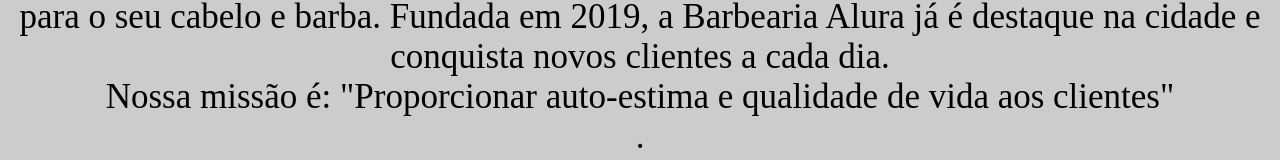
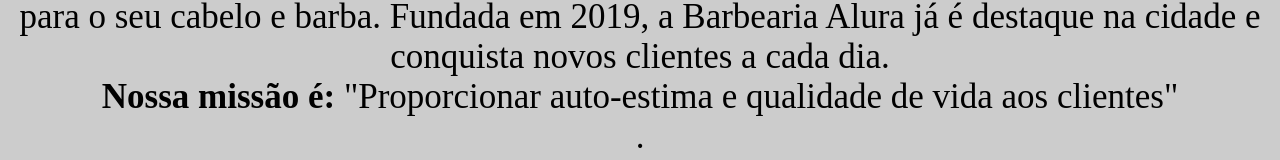
Before and after one commit to Rhuanzit0/1a-c-lia-barbearia-, a plain HTML site: page index.html in a window 1280 px wide. Shown: the part 1044-1204 px from the top of the page. Drawn offline with Linux system fonts and the light colour scheme.

Commit message:
SOU DA LARI MC MIRELA

```diff
--- a/index.html
+++ b/index.html
@@ -16,7 +16,7 @@
         <p> Localizada no coração da cidade a Barbearia Alura traz para o mercado o que há de melhor para o seu cabelo e
             barba. Fundada em 2019, a Barbearia Alura já é destaque na cidade e conquista novos clientes a cada dia.</p>
 
-        <p> Nossa missão é: "Proporcionar auto-estima e qualidade de vida aos clientes"</p>.
+        <p> <strong>Nossa missão é:</strong> "Proporcionar auto-estima e qualidade de vida aos clientes"</p>.
 
         <p>Oferecemos profissionais experientes e antenados às mudanças no mundo da moda. O atendimento possui padrão de
             excelência e agilidade, garantindo qualidade e satisfação dos nossos clientes.</p>
```
